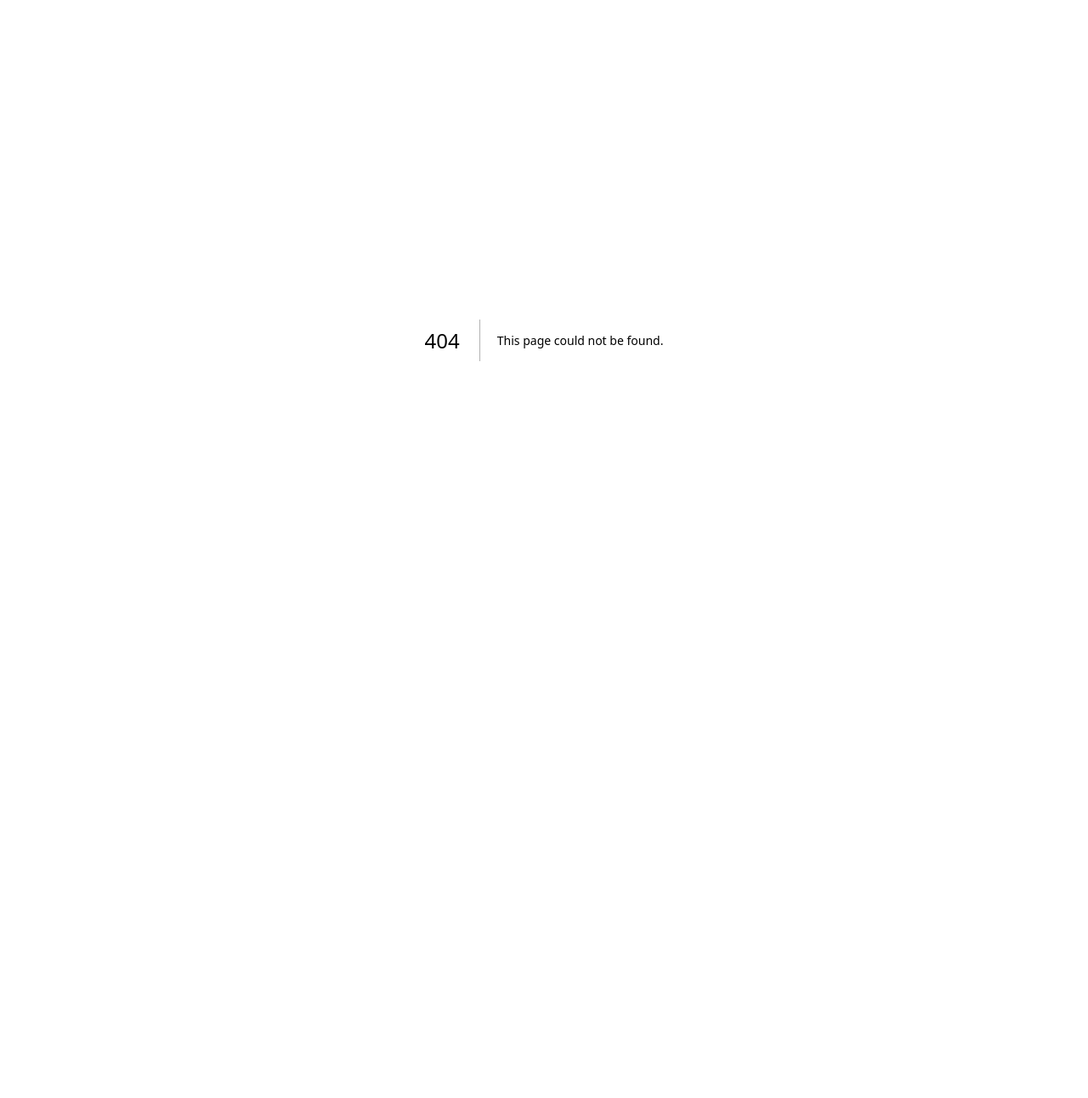
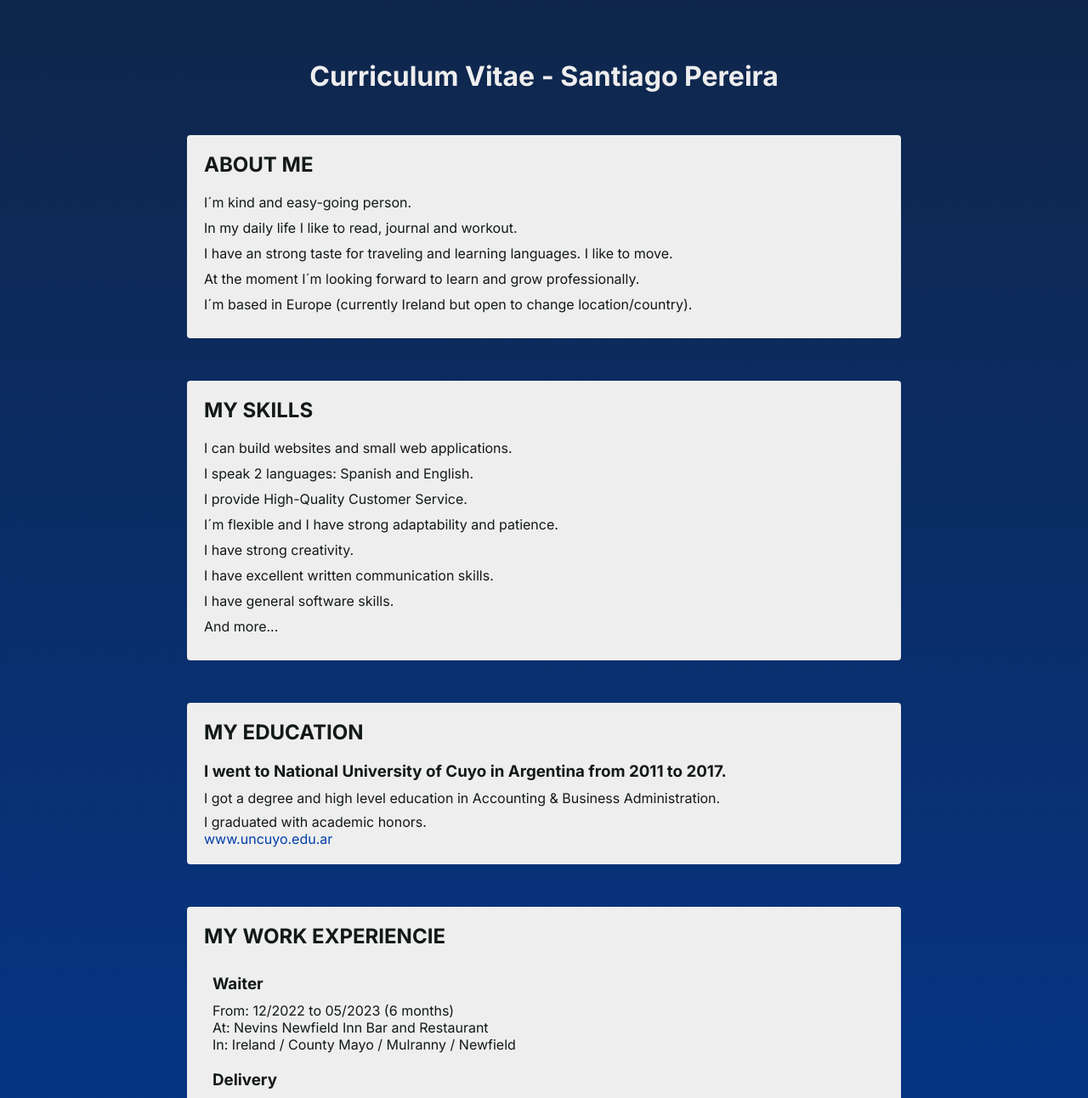
Before and after one commit to juansadeveloper/my_portfolio, a Next.js app: page /my-cv in a window 1280 px wide. Before the commit this address had no page. Shown: the top 1292 px of the page at 85% size. Before the commit the page ends 800 px from the top, so only its background shows below. Built offline with nearby package versions, Linux system fonts and the light colour scheme.

Commit message:
Created "my-cv" page
This is the MVP for my CV page.

```diff
--- a/components/Hero.jsx
+++ b/components/Hero.jsx
@@ -9,7 +9,7 @@ function Hero() {
     <div className='hero-container' >
         <div className='left-container'>
             <h1>Hello, </h1>
-            <h1>I´m Santiago.</h1>
+            <h1>I am Santiago.</h1>
             <h1>A Web Developer.</h1>
             <h1 className='hero-message'>
               <TypewriterComponent
@@ -22,7 +22,7 @@ function Hero() {
               />
             </h1>
             <p>I use the latest technologies to design beautiful and functional websites. Please take a look and feel free to contact me.</p>
-            <Link href="/"><button className='hero-btn' >My Resume</button></Link>
+            <Link href="/my-cv" target='_blank'><button className='hero-btn' >My Resume</button></Link>
         </div>
         {/* <div className='right-container'>
             <Link href="/future" className='future-link'>
--- /dev/null
+++ b/pages/my-cv.jsx
@@ -0,0 +1,89 @@
+import React from 'react'
+import Link from 'next/link'
+import Footer from '@/components/Footer'
+
+export default function mycv() {
+  return (
+    <div className='cv-container'>
+        <h1>Curriculum Vitae - Santiago Pereira</h1>
+        {/* <p>Is our responsability to create a better future</p> */}
+        <div className='cv-about-container'>
+          <h2>ABOUT ME</h2>
+          <p>I´m kind and easy-going person.</p>
+          <p>In my daily life I like to read, journal and workout.</p>
+          <p>I have an strong taste for traveling and learning languages. I like to move.</p>
+          <p>At the moment I´m looking forward to learn and grow professionally.</p>
+          <p>I´m based in Europe (currently Ireland but open to change location/country).</p>
+        </div>
+        <div className='cv-skills-container'>
+          <h2>MY SKILLS</h2>
+          <p>I can build websites and small web applications.{/*(HTML, CSS, JAVASCRIPT, REACT, GITHUB, FIGMA).*/}</p>
+
+          <p>I speak 2 languages: Spanish and English.</p>
+          <p>I provide High-Quality Customer Service.</p>
+          <p>I´m flexible and I have strong adaptability and patience.</p>
+          <p>I have strong creativity.</p>
+          <p>I have excellent written communication skills.</p>
+          <p>I have general software skills.</p>
+          <p>And more...</p>
+        </div>
+        <div className='cv-education-container'>
+          <h2>MY EDUCATION</h2>
+          <h3>I went to National University of Cuyo in Argentina from 2011 to 2017.</h3>
+          <p style={{marginBottom: "8px"}}>I got a degree and high level education in Accounting & Business Administration.</p>
+          <p>I graduated with academic honors.</p>
+          <p style={{color: "#003EAA"}}><a href='https://www.uncuyo.edu.ar/' target='_blank'>www.uncuyo.edu.ar</a></p>
+          {/* <ul>
+            <li>Graduated with academic honors</li>
+            <li>https://www.uncuyo.edu.ar/</li>
+          </ul> */}
+        </div>
+        <div className='cv-experiencie-container'>
+        <h2>MY WORK EXPERIENCIE</h2>
+          <div className='work-experiencie-card'>
+              <h3>Waiter</h3>
+              <p>From: 12/2022 to 05/2023 (6 months)</p>
+              <p>At: Nevins Newfield Inn Bar and Restaurant</p>
+              <p>In: Ireland / County Mayo / Mulranny / Newfield</p>
+          </div>
+          <div className='work-experiencie-card'>
+              <h3>Delivery</h3>
+              <p>From: 05/2019 to 01/2020 (9 months)</p>
+              <p>At: Glovo</p>
+              <p>In: Spain / Balearic Islands / Palma de Mallorca</p>
+          </div>
+          <div className='work-experiencie-card'>
+              <h3>Waiter & Bartender</h3>
+              <p>From: 04/2018 to 11/2018 (8 months)</p>
+              <p>At: Calypso Restaurant</p>
+              <p>In: Spain / Balearic Islands / Palma de Mallorca / Cala major</p>
+          </div>
+          <div className='work-experiencie-card'>
+              <h3>Lift Operator</h3>
+              <p>From: 12/2016 to 03/2017 (4 months)</p>
+              <p>At: Deer Valley Resort</p>
+              <p>In: United States / Utah / Park city</p>
+          </div>
+          <div className='work-experiencie-card'>
+              <h3>Lodge Attendant</h3>
+              <p>From: 03/2017 to 04/2017 (1 month)</p>
+              <p>At: Deer Valley Resort</p>
+              <p>In: United States / Utah / Park city</p>
+          </div>
+        </div>
+        <div className='cv-contact-container'>
+          <h2>CONTACT INFO</h2>
+          <p>Whatsapp: +34674716133</p>
+          <p>E-mail: juansa_5@hotmail.com</p>
+          <p>Current Adress: Ireland - County Mayo - Mulranny -Newfield inn</p>
+          <p>Instagram: @juansapereira</p>
+        </div>
+        <div className='cv-extra-container'>
+          {/* <h2>HOW DO I WORK?</h2> */}
+          <h2>WANT TO KNOW MORE?</h2>
+          <p>Just contact me and let´s talk.</p>
+        </div>
+        {/* <Footer></Footer> */}
+    </div>
+  )
+}
--- a/styles/globals.css
+++ b/styles/globals.css
@@ -409,7 +409,7 @@ a:focus{
    }
  }
 
- /*!   ------------         PROYECTS            --------------     */
+ /*!   ------------------------------------------------------------------         PROYECTS            */
 
 .proyects-container{
   /* height: 100vh; */
@@ -614,7 +614,7 @@ a:focus{
 
 
 
- /*!   ------------         CONTACT           --------------     */
+ /*!   --------------------------------------------------------------------         CONTACT             */
 
  .contact-container{
   height: 100vh;
@@ -767,7 +767,7 @@ a:focus{
 }
 
 
- /*!   ------------         FUTURE            --------------     */
+ /*!   ------------------------------------------------------------------------         FUTURE              */
 
  .future-container{
   height: 100vh;
@@ -824,7 +824,7 @@ a:focus{
   color: #131918;
 }
 
- /*!   ------------         CLOSE            --------------     */
+ /*!   ---------------------------------------------------------------------         CLOSE                 */
 
 .close-container{
   background-color: #ffffff;
@@ -1261,3 +1261,114 @@ font-weight: 400;
     box-shadow: 0px 0px 10px 6px #eeeeee11;
   }
 }
+
+
+/*!   ----------------------------------------------------------------              MY-CV               */
+
+.cv-container{
+  /* height: 100vh; */
+  background-color: #f9f9f9;
+  background: linear-gradient(0.31deg, #003EAA 0.29%, #0f264a 100.4%);
+  text-align: center;
+  padding: 20px;
+  color: #eee;
+}
+
+.cv-container h1{
+  padding-top: 50px;
+}
+
+.cv-about-container{
+  max-width: 840px;
+  margin: 50px auto;
+  border-radius: 4px;
+  padding: 20px;
+  background-color: #eee;
+  color: #131918;
+  text-align: left;
+}
+
+.cv-about-container h2{
+  margin-bottom: 20px;
+}
+.cv-about-container p{
+  margin-bottom: 10px;
+}
+
+
+.cv-contact-container{
+  max-width: 840px;
+  margin: 50px auto;
+  border-radius: 4px;
+  padding: 20px;
+  background-color: #eee;
+  color: #131918;
+  text-align: left;
+}
+
+.cv-contact-container h2{
+  margin-bottom: 20px;
+}
+.cv-contact-container P{
+  margin-bottom: 10px;
+}
+
+.cv-skills-container{
+  max-width: 840px;
+  margin: 50px auto;
+  border-radius: 4px;
+  padding: 20px;
+  background-color: #eee;
+  color: #131918;
+  text-align: left;
+}
+
+.cv-skills-container h2{
+  margin-bottom: 20px;
+}
+.cv-skills-container P{
+  margin-bottom: 10px;
+}
+
+.cv-education-container{
+  max-width: 840px;
+  margin: 50px auto;
+  border-radius: 4px;
+  padding: 20px;
+  background-color: #eee;
+  color: #131918;
+  text-align: left;
+}
+
+.cv-education-container h2{
+  margin-bottom: 20px;
+}
+.cv-education-container h3{
+  margin-bottom: 10px;
+}
+
+.cv-experiencie-container{
+  max-width: 840px;
+  margin: 50px auto;
+  border-radius: 4px;
+  padding: 20px;
+  background-color: #eee;
+  color: #131918;
+  text-align: left;
+}
+
+.cv-experiencie-container h2{
+  margin-bottom: 20px;
+}
+
+.work-experiencie-card{
+  padding: 10px;
+}
+
+.work-experiencie-card h3{
+  margin-bottom: 10px;
+}
+
+.cv-extra-container{
+  padding-bottom: 50px;
+}
```
Also changed, not shown: pages/mycv.jsx (deleted, +0 -12 lines).
